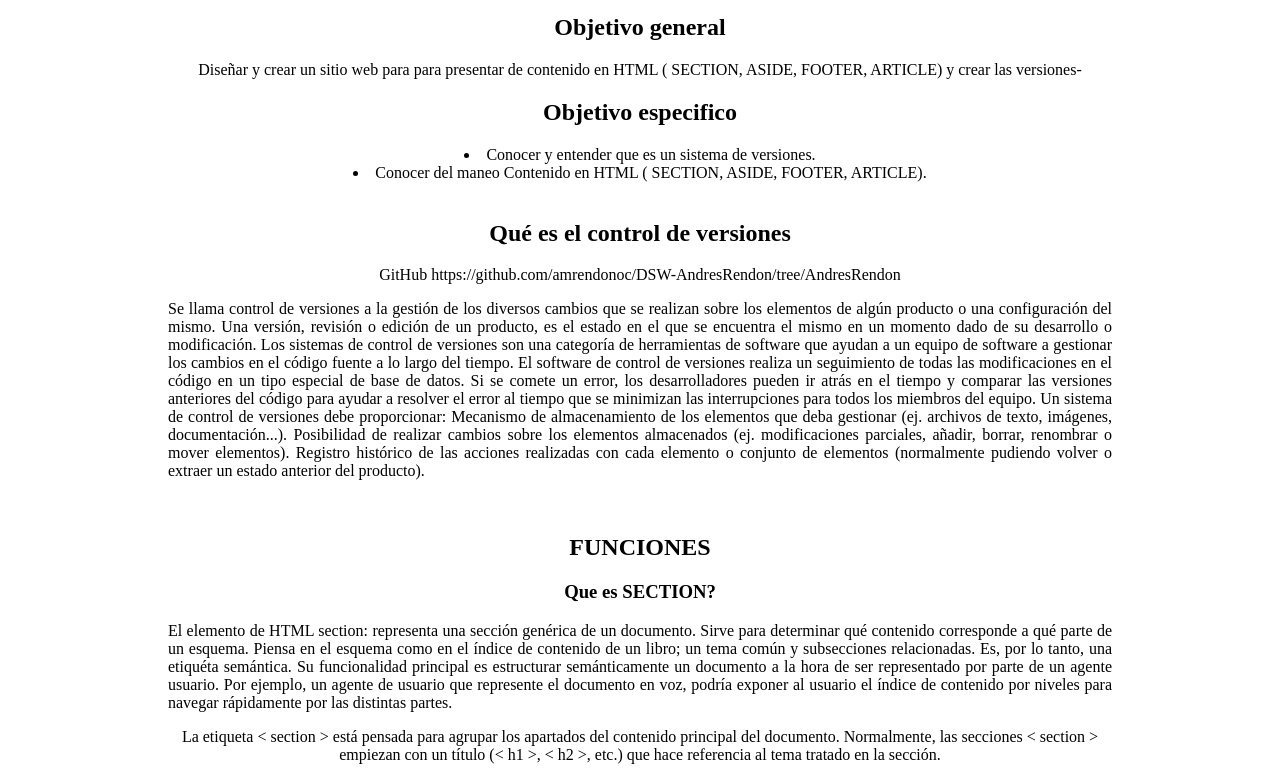
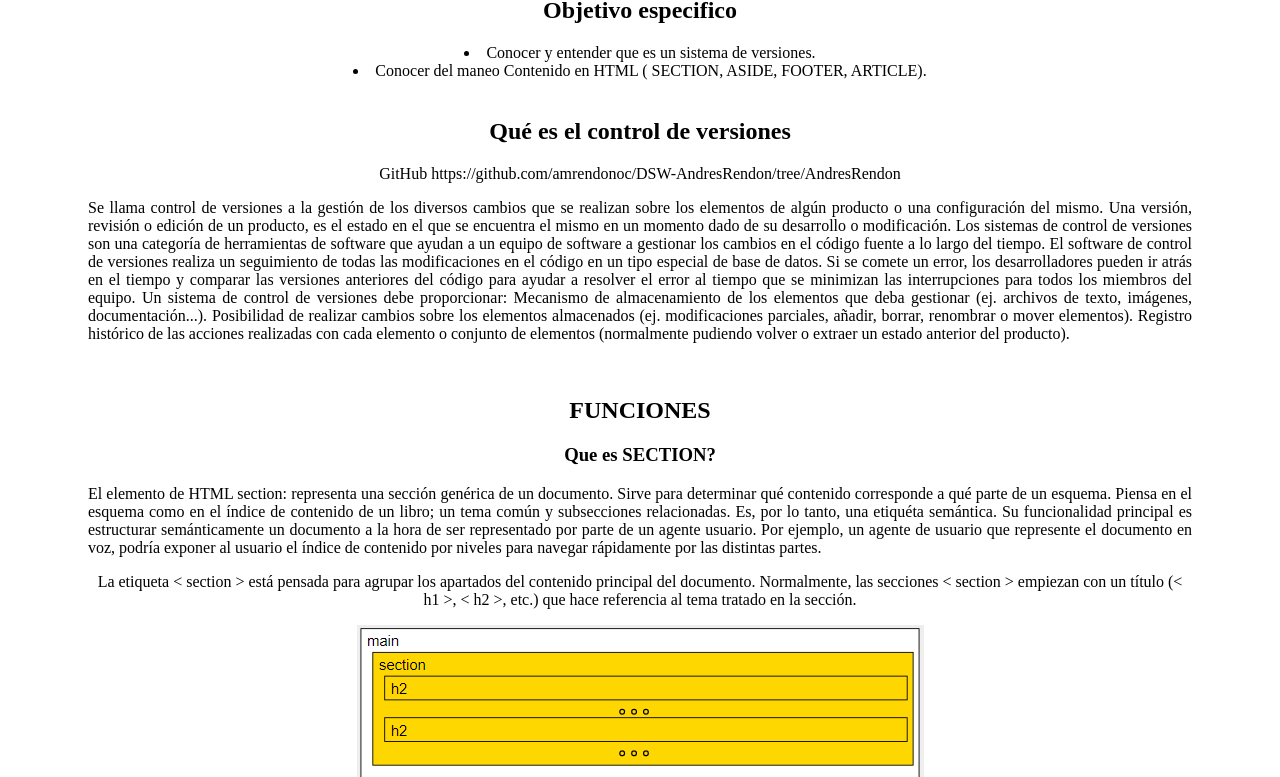
Before and after one commit to amrendonoc/DSW-AndresRendon, a plain HTML site: page Planning.html in a window 1280 px wide. Shown: the part 226-1003 px from the top of the page. Drawn offline with Linux system fonts and the light colour scheme.

Commit message:
versión12

```diff
--- a/Planning.html
+++ b/Planning.html
@@ -12,7 +12,7 @@
 
 
 
-	<div style="margin: 5rem; padding: 5rem;text-align: center">
+	<div style="margin: 5rem; padding: 0rem;text-align: center">
 
 	  <header>
 			<h1 align="center">Contenido en HTML ( SECTION, ASIDE, FOOTER, ARTICLE):  </h1>
```
